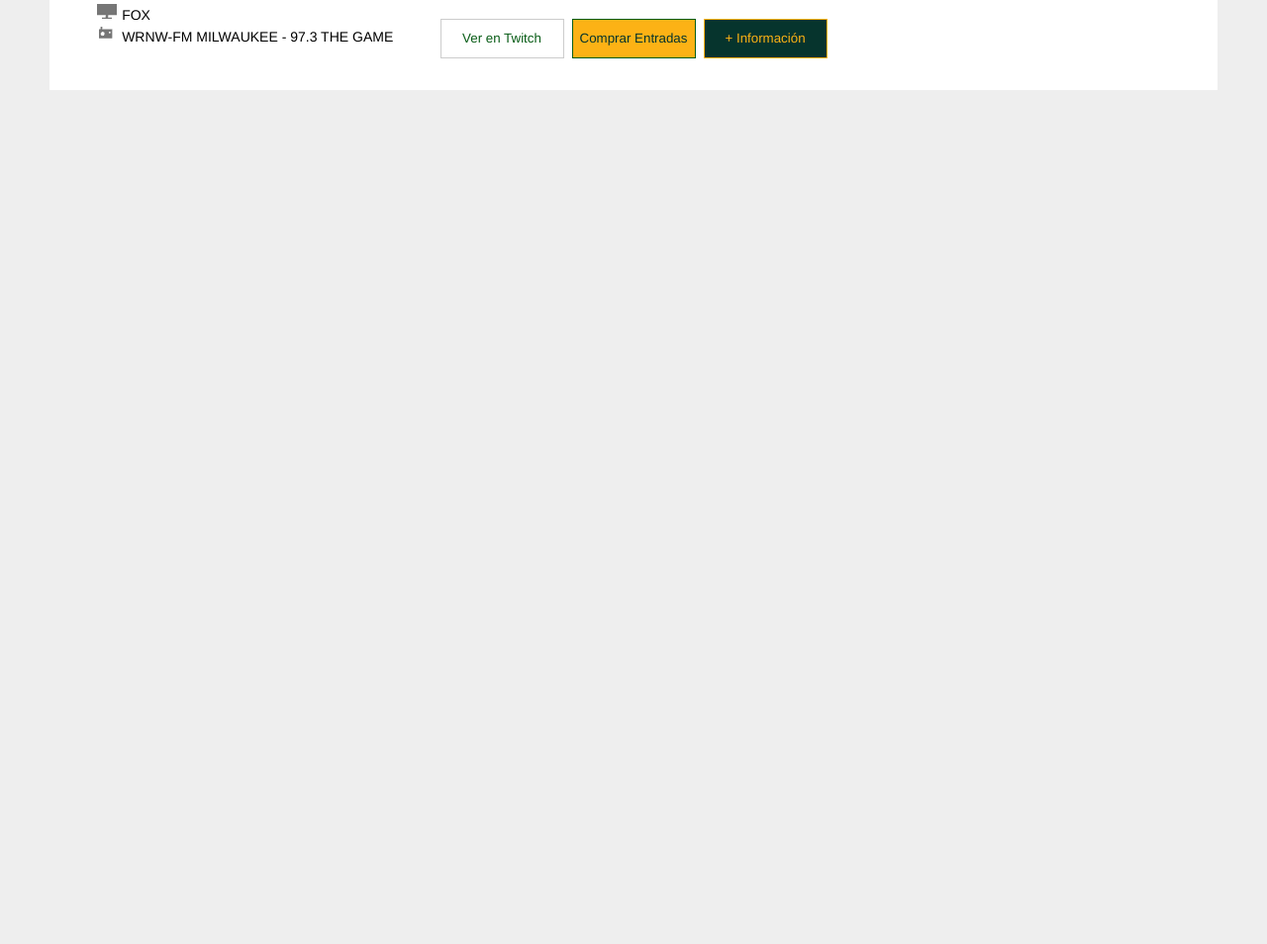
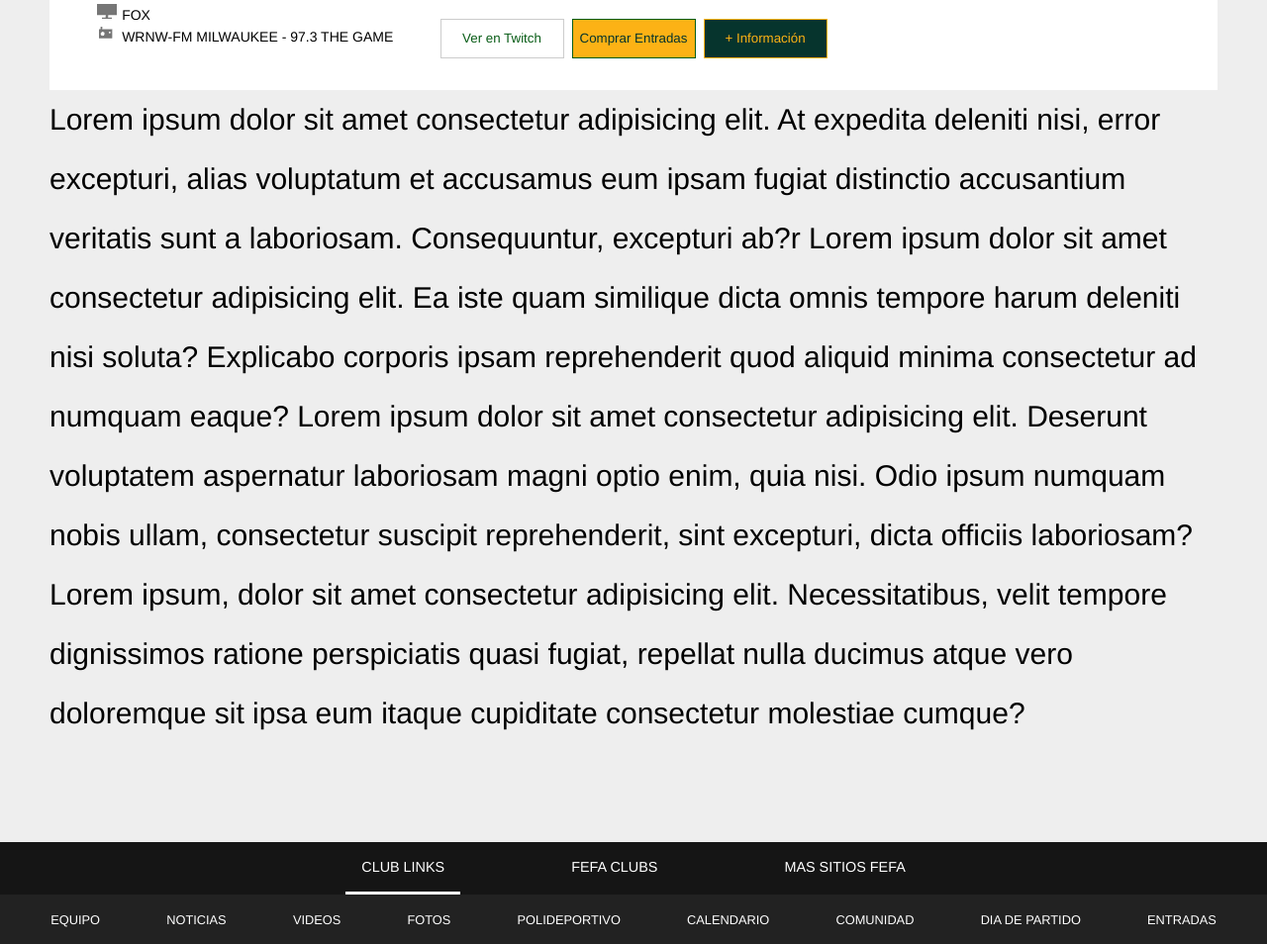
Before and after one commit to Rolo27s/2-DAW_DIW, a plain HTML site: page Web T1-T6/index.html in a window 1280 px wide. Shown: the part 489-1443 px from the top of the page at 99% size. Before the commit the page ends 800 px from the top, so only its background shows below. Drawn offline with Linux system fonts and the light colour scheme.

Commit message:
inicio de footer

```diff
--- a/Web T1-T6/index.html
+++ b/Web T1-T6/index.html
@@ -103,7 +103,36 @@
                     <button class="button-class31 button-size">+ Información</button>
                 </div>
             </div>
+            <div class="lorem">
+                Lorem ipsum dolor sit amet consectetur adipisicing elit. At expedita deleniti nisi, error excepturi,
+                alias voluptatum et accusamus eum ipsam fugiat distinctio accusantium veritatis sunt a laboriosam.
+                Consequuntur, excepturi ab?r Lorem ipsum dolor sit amet consectetur adipisicing elit. Ea iste quam
+                similique dicta omnis tempore harum deleniti nisi soluta? Explicabo corporis ipsam reprehenderit quod
+                aliquid minima consectetur ad numquam eaque? Lorem ipsum dolor sit amet consectetur adipisicing elit.
+                Deserunt voluptatem aspernatur laboriosam magni optio enim, quia nisi. Odio ipsum numquam nobis ullam,
+                consectetur suscipit reprehenderit, sint excepturi, dicta officiis laboriosam? Lorem ipsum, dolor sit
+                amet consectetur adipisicing elit. Necessitatibus, velit tempore dignissimos ratione perspiciatis quasi
+                fugiat, repellat nulla ducimus atque vero doloremque sit ipsa eum itaque cupiditate consectetur
+                molestiae cumque?
+            </div>
         </main>
-        <footer></footer>
+        <footer>
+            <ul class="footer-container-1">
+                <li><a href="#Top">CLUB LINKS</a></li>
+                <li><a href="#Top">FEFA CLUBS</a></li>
+                <li><a href="#Top">MAS SITIOS FEFA</a></li>
+            </ul>
+            <ul class="footer-container-2">
+                <li><a href="#Top">EQUIPO</a></li>
+                <li><a href="#Top">NOTICIAS</a></li>
+                <li><a href="#Top">VIDEOS</a></li>
+                <li><a href="#Top">FOTOS</a></li>
+                <li><a href="#Top">POLIDEPORTIVO</a></li>
+                <li><a href="#Top">CALENDARIO</a></li>
+                <li><a href="#Top">COMUNIDAD</a></li>
+                <li><a href="#Top">DIA DE PARTIDO</a></li>
+                <li><a href="#Top">ENTRADAS</a></li>
+            </ul>
+        </footer>
     </body>
 </html>
--- a/Web T1-T6/style.css
+++ b/Web T1-T6/style.css
@@ -18,6 +18,8 @@
 
 html {
     background-color: #EEEEEE;
+    /* Parcheada macabra. No se por que se me va un poco de ancho. Debe ser algún border o cosa pequeña */
+    overflow-x: hidden;
 }
 
 body {
@@ -25,6 +27,11 @@ body {
     flex-direction: column;
     justify-content: center;
     align-items: center;
+}
+
+header {
+    position: sticky;
+    top: -175px;
 }
 
 /* --------------------------------------------- */
@@ -281,6 +288,46 @@ main {
 #hamburguer-btn {
     cursor: pointer;
 }
+
+.lorem {
+    font-size: 30px;
+    line-height: 60px;
+}
+
+.footer-container-1 {
+    width: 100vw;
+    display: flex;
+    list-style: none;
+    gap: 6rem;
+    justify-content: center;
+    background-color: #151515;
+}
+
+.footer-container-1 li, .footer-container-2 li {
+    padding: 1rem;
+}
+
+.footer-container-1 li a, .footer-container-2 li a {
+    color: #FFFFFF;
+    font-weight: 200;
+    font-size: .9rem;
+}
+
+.footer-container-2 li a {
+    font-size: .8rem;
+}
+
+.footer-container-1 li:first-child {
+    border-bottom: 3px solid white;
+}
+
+.footer-container-2 {
+    width: 100vw;
+    display: flex;
+    list-style: none;
+    justify-content:space-evenly;
+    background-color:#222222;
+}
 /* --------------------------------------------- */
 /* A width 1115px necesito responsive. Modificar el Nav, banner... */
 /* --- RESPONSIVE DESIGN CSS --- */
@@ -376,4 +423,9 @@ main {
     #Visiting_team, #Home_team {
         font-size: 1rem;
     }
+
+    header {
+        position: sticky;
+        top: -50px;
+    }
 }
```
